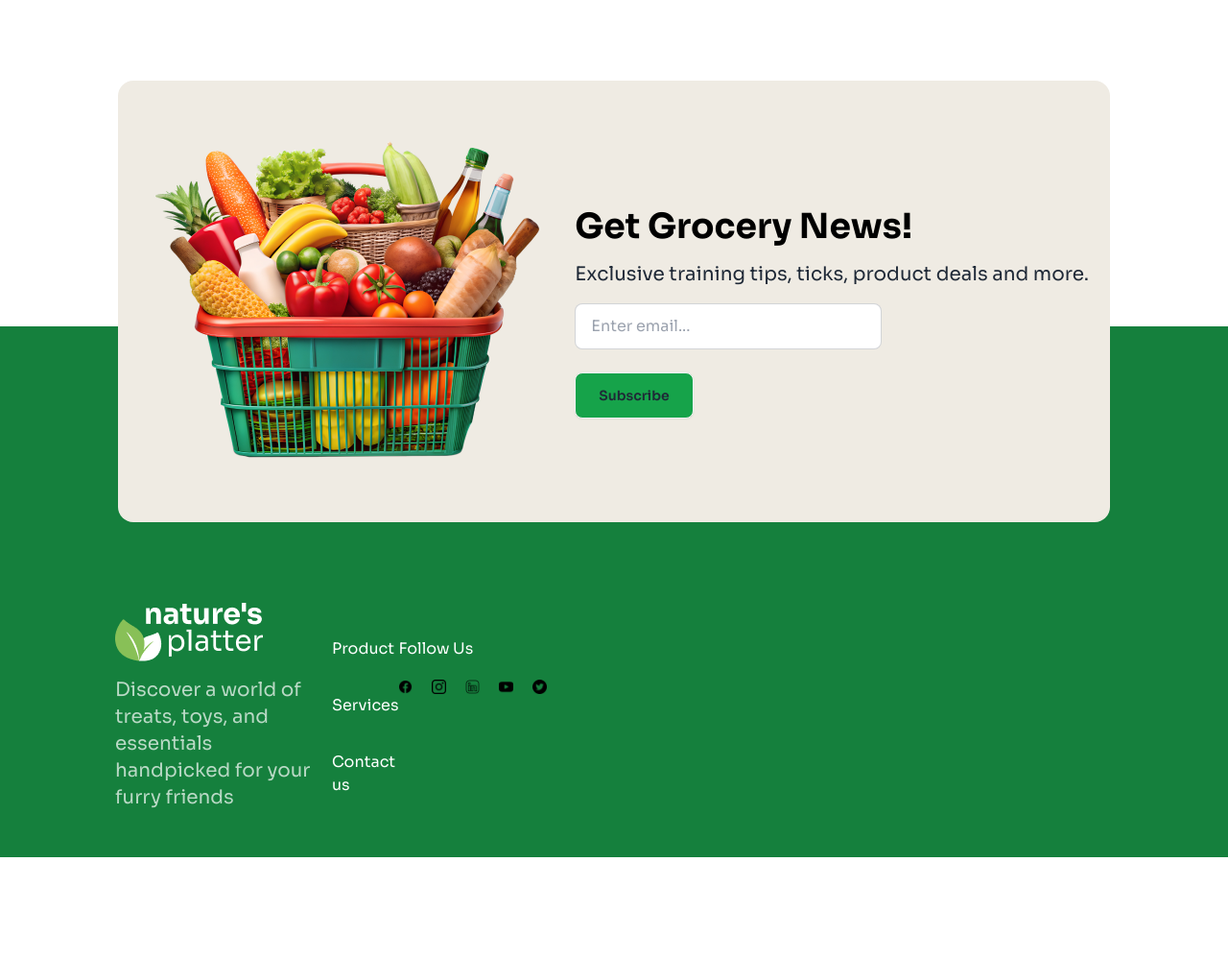
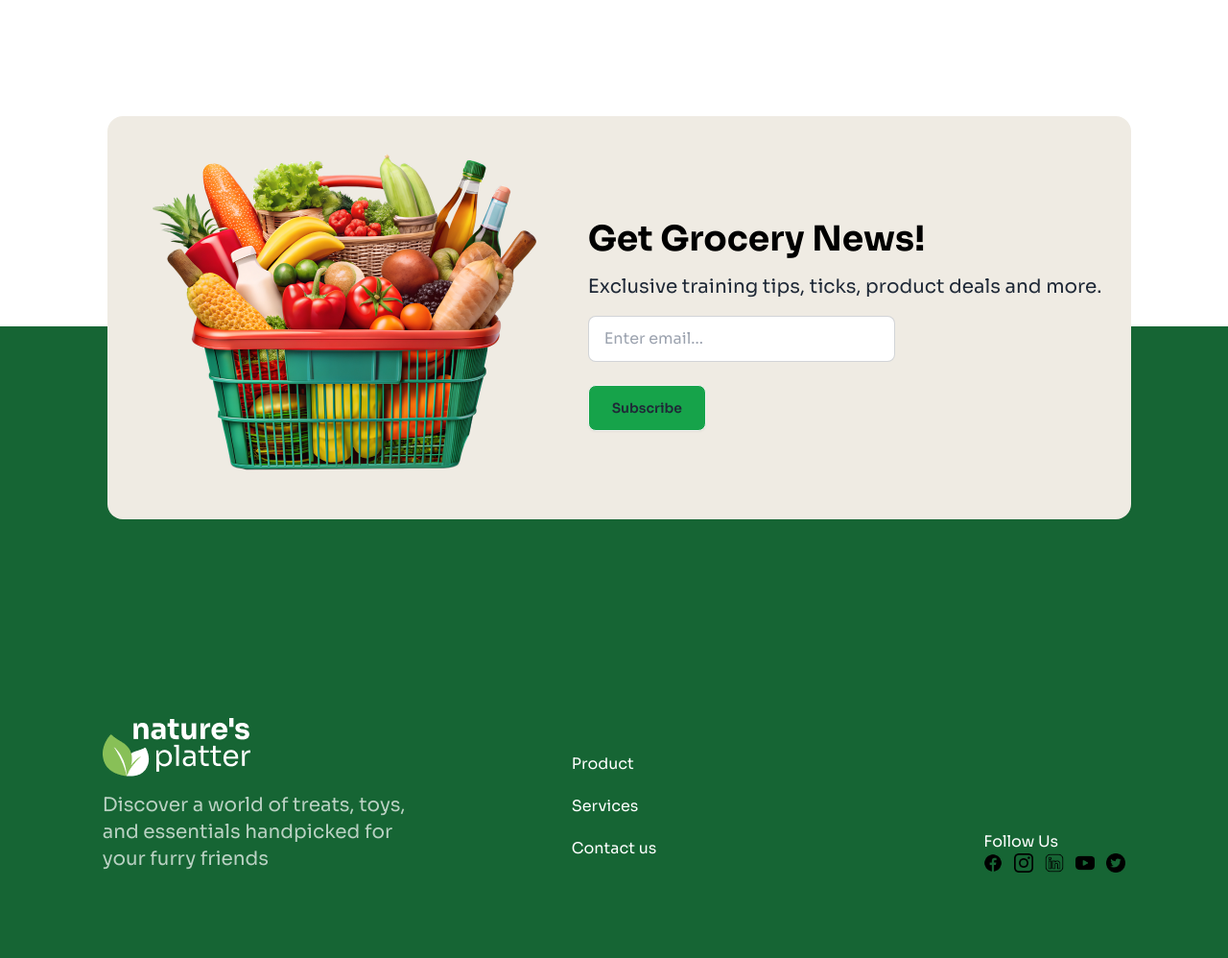
Before and after one commit to tanvir-hasan-code/Assignment-3-Category_0002, a plain HTML site: page index.html in a window 1280 px wide. Shown: the part 3320-4318 px from the top of the page at 96% size. Before the commit the page ends 4213 px from the top, so only its background shows below. Drawn offline with nearby package versions, Linux system fonts and the light colour scheme; a web font is replaced by a local one.

Commit message:
Problem Fix

```diff
--- a/index.html
+++ b/index.html
@@ -372,13 +372,8 @@
         </div>
       </section>
       <!-- Popular Products section closed -->
-       <!-- product Import section start -->
-       <section>
-
-       </section>
-       <!-- product Import section closed -->
        <!-- Arrival and Offers Section start -->
-        <section class="px-4 sm:w-10/12 mx-auto mb-20">
+        <section class="px-4 sm:w-10/12 mx-auto mb-96 ">
           <h1 class="text-green-700 font-semibold text-2xl sm:text-5xl pt-12 sm:pt-36">Arrival & Offers</h1>
           <div class="sm:flex gap-5 sm:mt-12">
             <!-- offer card-1 -->
@@ -401,29 +396,31 @@
             </div>
           </div>
         </section>
-        <!-- Arrival and Offers Section closed -->
+
+    </main>
+    <!-- main section closed -->
+    <!-- footer section start -->
+    <div class="bg-green-800 h-[800px] md:h-[658px] relative flex justify-center items-center">
+
        <!-- Grocery News Section start -->
-          <section class="px-4 sm:w-10/12 mx-auto absolute left-0 right-0 z-10 ">
-              <div class=" bg-[#EFEBE3] rounded-2xl mt-12 pt-8 pb-10 px-4 sm:flex sm:justify-around sm:py-14 sm:items-center">
+       <section class="absolute w-10/12 -top-1/2 md:-top-1/3 md:left-28 z-10">
+        <div class=" bg-[#EFEBE3] mt-10 md:mt-0 rounded-2xl pt-8 pb-10 px-4 flex flex-col md:flex-row md:justify-around py-14 items-center">
           <img src="c2-assets/vegetable-busket.png" alt="Vegetable and Fruits Busket">
         <span class="">
           <h1 class="font-bold text-2xl text-center sm:text-start mt-6 text-green-600 sm:text-black sm:text-4xl">Get Grocery News!</h1>
-                <p class="font-normal text-center  mt-4 sm:text-start sm:text-xl">Exclusive training tips, ticks, product deals and more.</p>
+          <p class="font-normal text-center  mt-4 text-xl">Exclusive training tips, ticks, product deals and more.</p>
           <input type="text" placeholder="Enter email..." class="input input-bordered w-full max-w-xs flex mx-auto mt-4 sm:ml-0" /><br>
           <a href="#"><button class="btn bg-green-600 px-6 py-2 flex mx-auto sm:ml-0">Subscribe</button></a>
         </span>
         </div>
     </section>
-          <!-- Grocery News Section Closed -->
-    </main>
-    <!-- main section closed -->
-    <!-- footer section start -->
-    <footer class="bg-green-700 px-4 pt-72 pb-12 mt-72 relative sm:mt-96">
-      <div class="sm:w-10/12 sm:flex  mx-auto ">
+
+      <div class="grid grid-cols-1 md:grid-cols-3 w-10/12 mx-auto gap-5 mt-80">
         <div>
           <img src="c2-assets/logo-footer.png" alt="Natures_Platter_Logo_Footer">
           <p class="text-[1rem] sm:text-xl text-white opacity-70 mt-4">Discover a world of treats, toys, and essentials handpicked for your furry friends</p>
         </div>
+          <div class="md:place-items-center">
             <ul class="text-white mt-9 grid gap-5">
               <a href="#">
                 <li>Product</li>
@@ -433,18 +430,22 @@
                 <li>Contact us</li>
               </a>
             </ul>
-        <div class="mt-9">
+          </div>
+          <!-- social media link  -->
+        <div class="flex justify-start md:justify-end md:items-end">
+          <div>
             <p class="text-white">Follow Us</p>
-          <span class="flex  gap-5 mt-5 sm:w-[40%]">
-            <a class="w-[5%]" href="#"><img src="c2-assets/facebook.png" alt="Follow-Facebook"></a>
-            <a class="w-[5%]" href="#"><img src="c2-assets/instagram.png" alt="Follow-Instagram"></a>
-            <a class="w-[5%]" href="#"><img src="c2-assets/business.png" alt="Follow-Linkdin"></a>
-            <a class="w-[5%]" href="#"><img src="c2-assets/youtube.png" alt="Follow-Youtube"></a>
-            <a class="w-[5%]" href="#"><img src="c2-assets/twitter.png" alt="Follow-Twitter"></a>
-          </span>
+          <div class="flex gap-3">
+            <a href="#"><img class="w-5" src="c2-assets/facebook.png" alt="Follow-Facebook"></a>
+            <a href="#"><img class="w-5" src="c2-assets/instagram.png" alt="Follow-Instagram"></a>
+            <a href="#"><img class="w-5" src="c2-assets/business.png" alt="Follow-Linkdin"></a>
+            <a href="#"><img class="w-5" src="c2-assets/youtube.png" alt="Follow-Youtube"></a>
+            <a href="#"><img class="w-5" src="c2-assets/twitter.png" alt="Follow-Twitter"></a>
           </div>
           </div>
-    </footer>
+        </div>
+      </div>
+    </div>
     <!--footer section closed-->
   </body>
 </html>
```
Also changed, not shown: c2-assets/import vegitable/Radish.jpg (added), c2-assets/import vegitable/banana.jpg (added), c2-assets/import vegitable/bean.jpg (added), c2-assets/import vegitable/bingal.jpg (added), c2-assets/import vegitable/brocoly.jpg (added), c2-assets/import vegitable/cabbage.webp (added), c2-assets/import vegitable/calabash.jpg (added), c2-assets/import vegitable/carrot.jpg (added), c2-assets/import vegitable/cucamber.jpg (added), c2-assets/import vegitable/garlic.jpg (added), c2-assets/import vegitable/greep.jpg (added), c2-assets/import vegitable/ladyfinger.jpg (added), c2-assets/import vegitable/letus.png (added), c2-assets/import vegitable/mango.jpg (added), 5 more files. Lines whose indentation alone changed are shown as unchanged.
